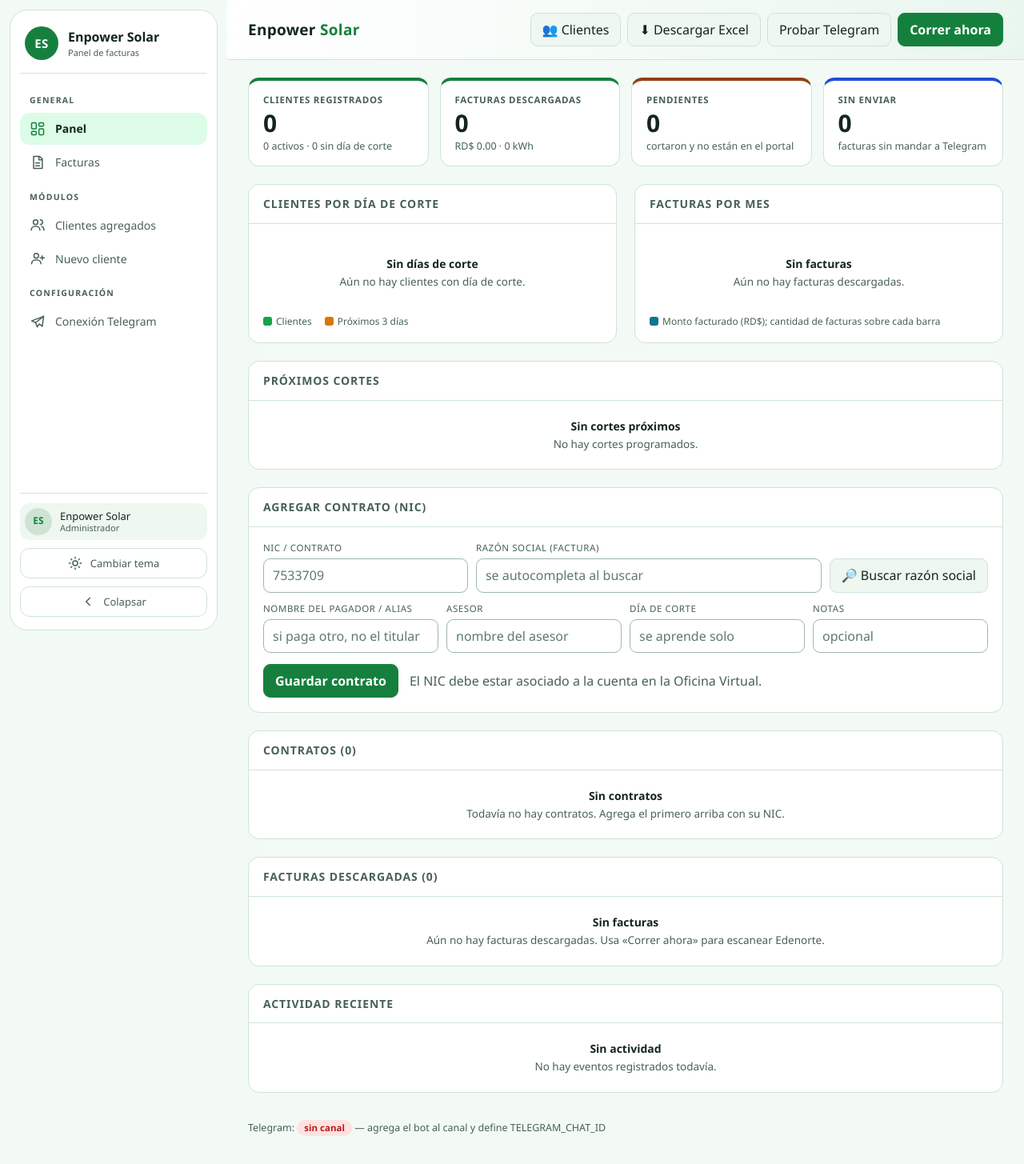
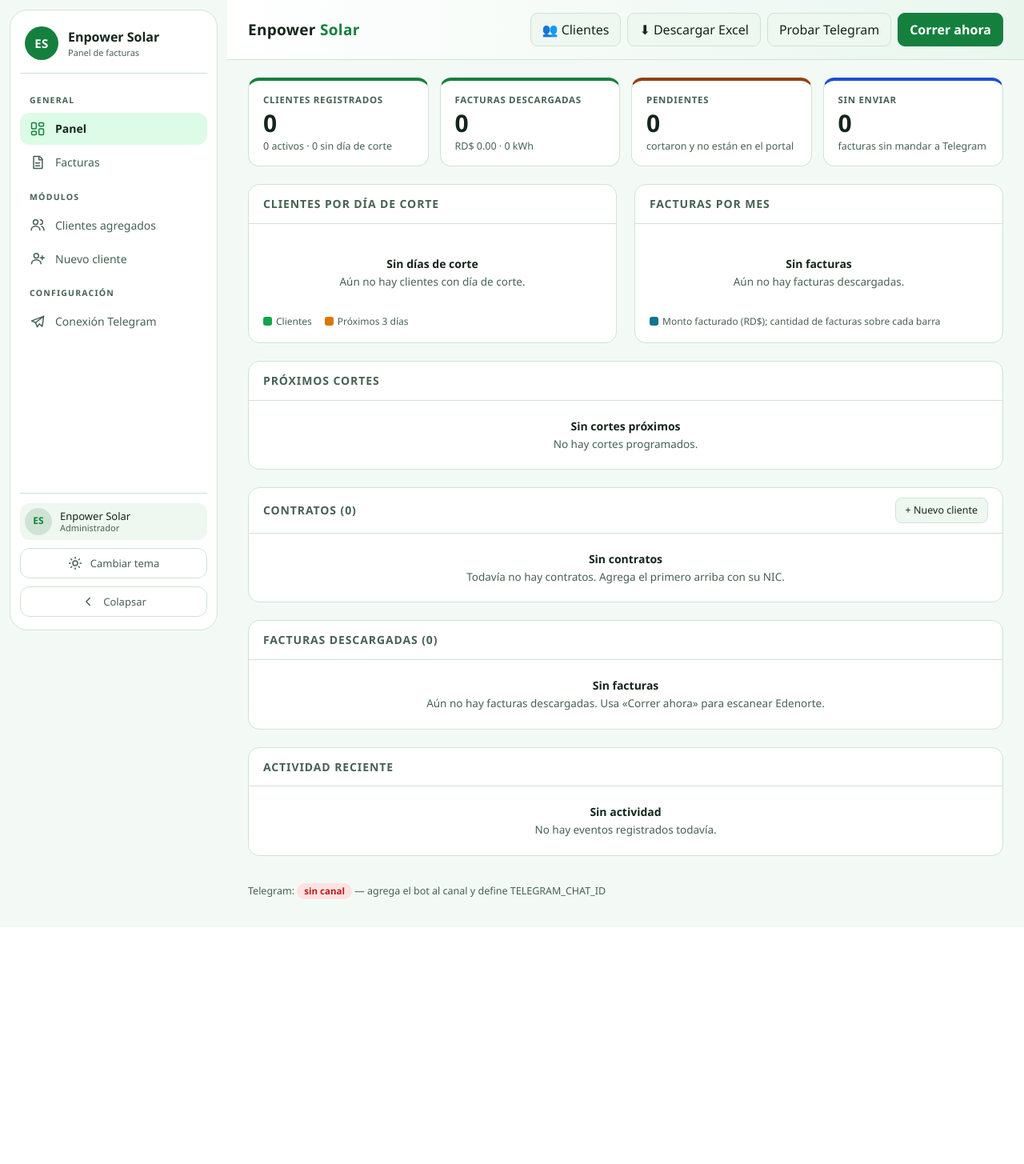
Before and after one commit to nazts/EnpowerSolarEdeFacturas, a FastAPI app: page / in a window 1280 px wide. Shown: the whole page at 80% size. After the commit the page ends 1124 px from the top, so only its background shows below. Run offline with FastAPI, Linux system fonts and the light colour scheme; data that the repository does not hold is empty.

Commit message:
fix: quitar alta de contrato del panel; acceso a Nuevo cliente

```diff
--- a/app/templates/index.html
+++ b/app/templates/index.html
@@ -1,6 +1,14 @@
 {% extends 'base.html' %}
 {% block titulo %}Enpower Solar{% endblock %}
-{% block estilos %}<style>
+{% block estilos %}
+<style>
+  .cab-seccion{display:flex;align-items:center;justify-content:space-between;gap:12px;
+    padding:12px 18px;border-bottom:1px solid var(--line)}
+  .cab-seccion h2{margin:0;padding:0;border:0;font-size:14px;text-transform:uppercase;
+    letter-spacing:.9px;color:var(--muted)}
+  .btn-mini{font:inherit;font-size:12.5px;padding:6px 12px;border-radius:8px;white-space:nowrap;
+    border:1px solid var(--line);background:var(--card2);color:var(--txt);text-decoration:none}
+  .btn-mini:hover{border-color:var(--accent);color:var(--accent)}
   header{display:flex;align-items:center;justify-content:space-between;gap:12px 20px;flex-wrap:wrap;
     padding:16px 26px;border-bottom:1px solid var(--line);background:var(--header-bg)}
   h1{margin:0;font-size:19px;letter-spacing:.3px;white-space:nowrap}
@@ -165,40 +173,10 @@
   </section>
 
   <section>
-    <h2>Agregar contrato (NIC)</h2>
-    <div class="cuerpo">
-      <form method="post" action="/contratos" id="formAlta">
-        <div class="fila">
-          <div>
-            <label for="nic">NIC / contrato</label>
-            <input id="nic" name="nic" required placeholder="7533709" inputmode="numeric">
-          </div>
-          <div style="flex:2 1 260px">
-            <label for="razon_social">Razón social (factura)</label>
-            <input id="razon_social" name="razon_social" placeholder="se autocompleta al buscar">
-          </div>
-          <div class="fijo"><button type="button" id="btnBuscar" onclick="buscarRazon()">🔎 Buscar razón social</button></div>
-        </div>
-        <div class="fila" style="margin-top:12px">
-          <div>
-            <label for="alias">Nombre del pagador / alias</label>
-            <input id="alias" name="alias" placeholder="si paga otro, no el titular">
-          </div>
-          <div><label for="asesor">Asesor</label><input id="asesor" name="asesor" placeholder="nombre del asesor"></div>
-          <div><label for="dia_corte">Día de corte</label>
-            <input id="dia_corte" name="dia_corte" placeholder="se aprende solo" inputmode="numeric"></div>
-          <div><label for="notas">Notas</label><input id="notas" name="notas" placeholder="opcional"></div>
-        </div>
-        <div class="pie-form">
-          <button class="primario" type="submit">Guardar contrato</button>
-          <span class="muted" id="pista" aria-live="polite">El NIC debe estar asociado a la cuenta en la Oficina Virtual.</span>
-        </div>
-      </form>
+    <div class="cab-seccion">
+      <h2>Contratos ({{ contratos|length }})</h2>
+      <a class="btn-mini" href="/clientes/nuevo">+ Nuevo cliente</a>
     </div>
-  </section>
-
-  <section>
-    <h2>Contratos ({{ contratos|length }})</h2>
     <div class="cuerpo sin-pad">
       {% if contratos %}
       <div class="tabla-wrap"><table class="cards">
@@ -421,22 +399,6 @@ function ocupado(id, on, txt){
     b.innerHTML = '<span class="spin" aria-hidden="true"></span> ' + txt; }
   else { b.disabled = false; b.removeAttribute('aria-busy'); if(b.dataset.orig) b.textContent = b.dataset.orig; }
 }
-async function buscarRazon(){
-  const nic = document.getElementById('nic').value.trim();
-  if(!nic) return aviso('Escribe el NIC primero', 'warn');
-  aviso('Consultando la Oficina Virtual…', 'info');
-  ocupado('btnBuscar', true, 'Buscando…');
-  try{
-    const r = await fetch('/api/contrato/' + encodeURIComponent(nic));
-    const d = await r.json();
-    if(!d.ok) return aviso(d.error || 'No se pudo consultar', false);
-    document.getElementById('razon_social').value = d.razon_social || '';
-    document.getElementById('pista').textContent =
-      'Titular: ' + d.razon_social + ' · ' + (d.direccion || '');
-    aviso('Razón social encontrada: ' + d.razon_social);
-  }catch(e){ aviso('No se pudo conectar con el servidor', false); }
-  finally{ ocupado('btnBuscar', false); }
-}
 function editar(c){
   document.getElementById('dlgNic').textContent = c.nic;
   document.getElementById('dlgForm').action = '/contratos/' + c.nic + '/editar';
```
